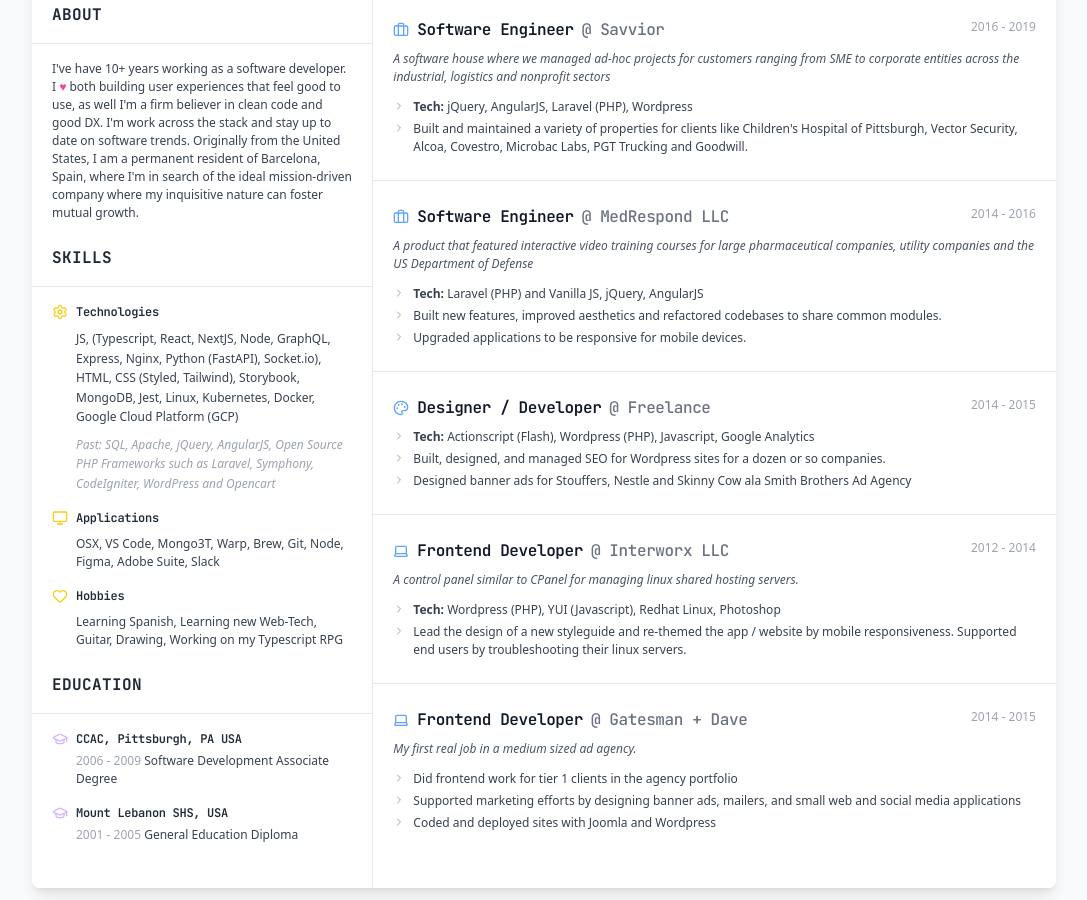
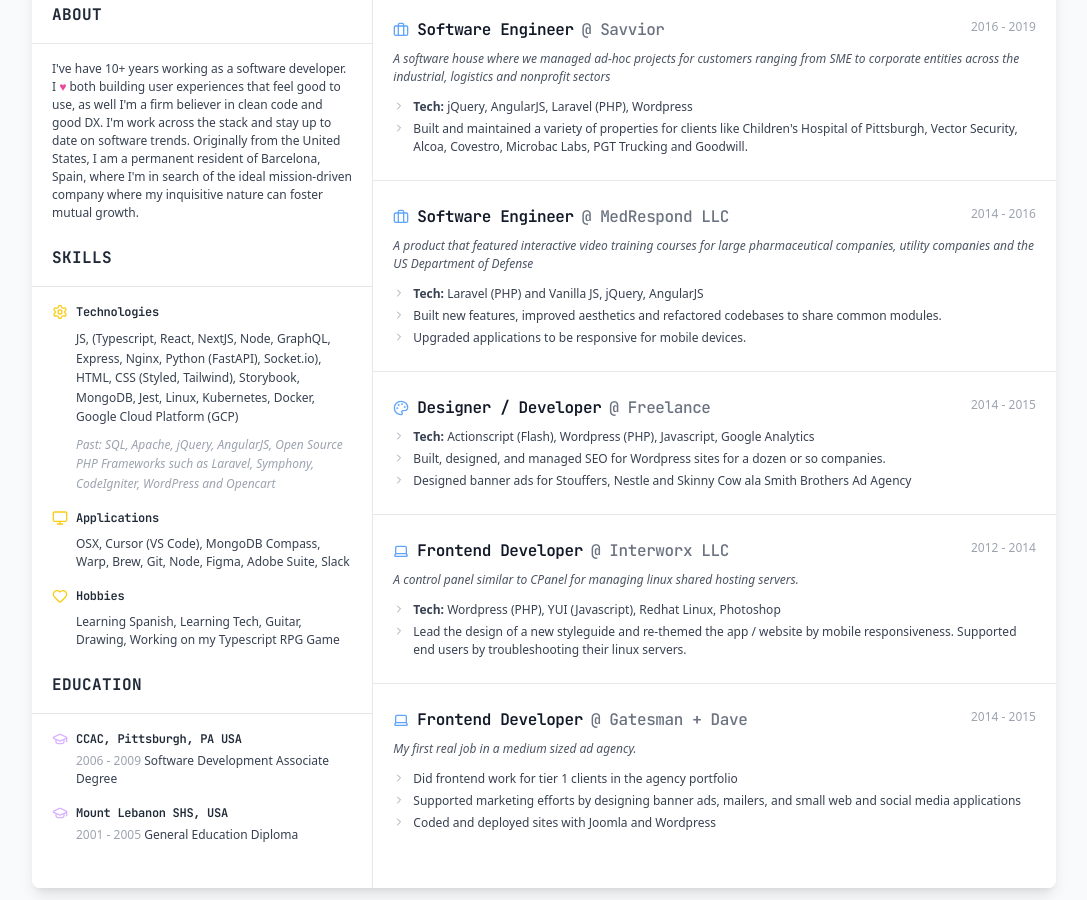
Before and after one commit to asyndesis/resume, a website: page src/index.html in a window 1280 px wide. Shown: the part 424-1324 px from the top of the page, without its empty margins (96-1183 px from the left). Drawn offline with nearby package versions, Linux system fonts and the light colour scheme; files that its build step writes are made by us from their sources; files whose address does not match are found by name.

Commit message:
small tweaks

```diff
--- a/src/index.html
+++ b/src/index.html
@@ -334,8 +334,8 @@
                     <p
                       class="text-sm text-gray-700 dark:text-gray-300 print:!text-gray-800"
                     >
-                      OSX, VS Code, Mongo3T, Warp, Brew, Git, Node, Figma, Adobe
-                      Suite, Slack
+                      OSX, Cursor (VS Code), MongoDB Compass, Warp, Brew, Git,
+                      Node, Figma, Adobe Suite, Slack
                     </p>
                   </div>
                   <div class="pl-6 print:pl-0">
@@ -351,8 +351,8 @@
                     <p
                       class="text-sm text-gray-700 dark:text-gray-300 print:!text-gray-800"
                     >
-                      Learning Spanish, Learning new Web-Tech, Guitar, Drawing,
-                      Working on my Typescript RPG
+                      Learning Spanish, Learning Tech, Guitar, Drawing, Working
+                      on my Typescript RPG Game
                     </p>
                   </div>
                 </div>
```
